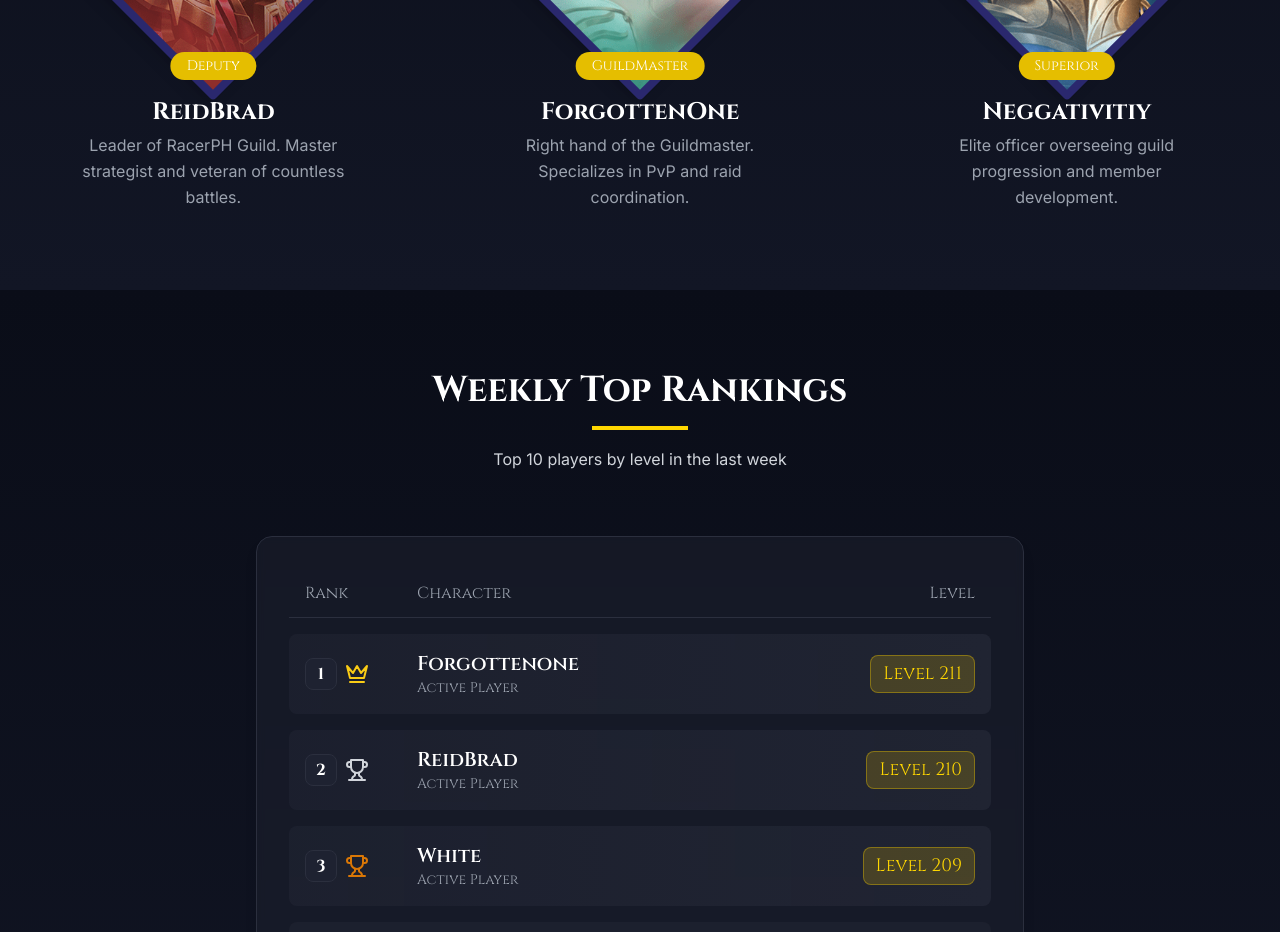
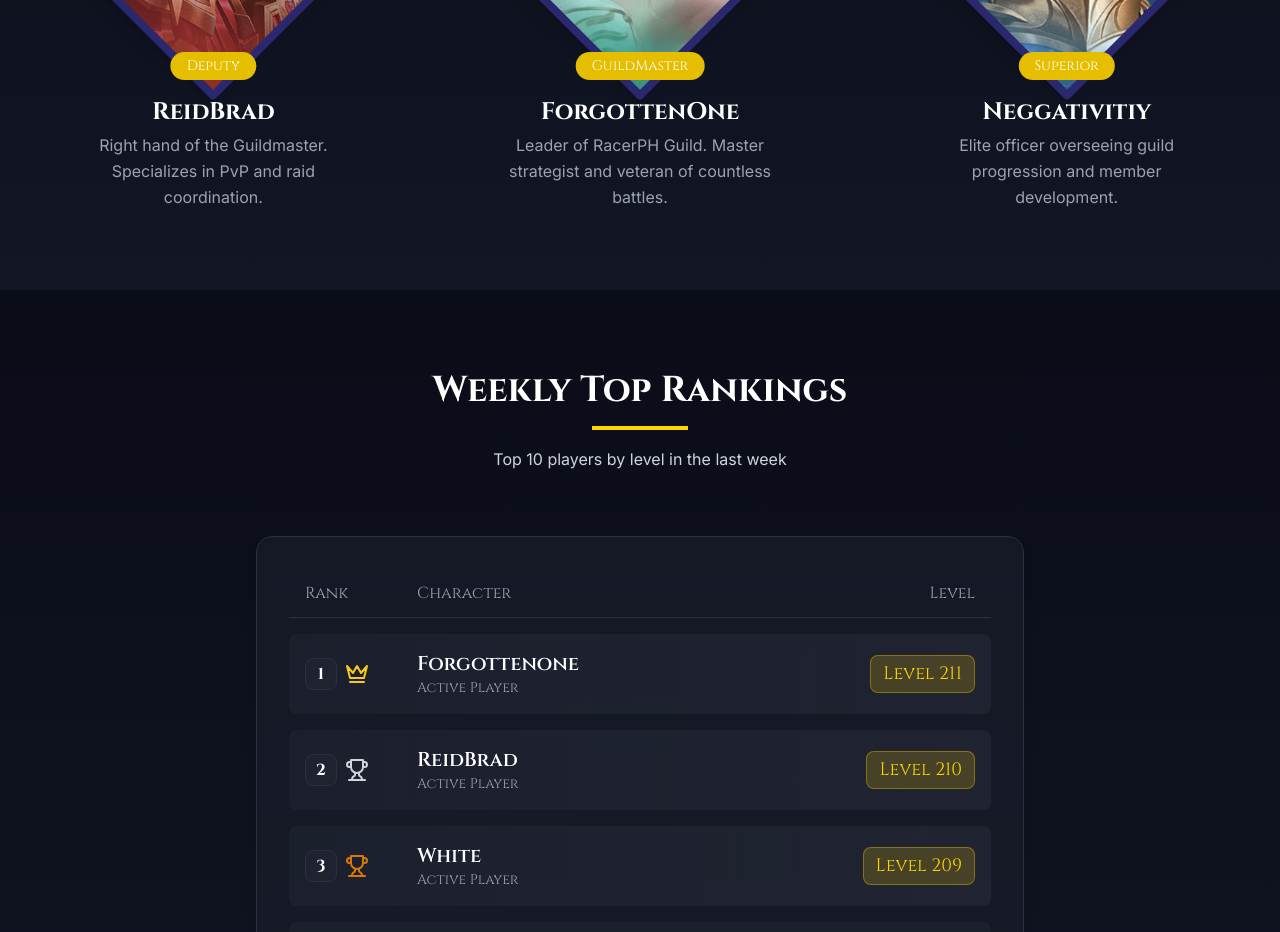
Before and after one commit to fame2332/MU-Dark-Epoch, a React (Vite) app: page / in a window 1280 px wide. Shown: the part 1280-2212 px from the top of the page. Built offline with nearby package versions, Linux system fonts and the light colour scheme.

Commit message:
Update officers.ts

```diff
--- a/src/data/officers.ts
+++ b/src/data/officers.ts
@@ -5,14 +5,14 @@ export const officers: Officer[] = [
     id: 1,
     name: 'ReidBrad',
     role: 'Deputy',
-    description: 'Leader of RacerPH Guild. Master strategist and veteran of countless battles.',
+    description: 'Right hand of the Guildmaster. Specializes in PvP and raid coordination.',
     imageUrl: '/images/knight.png'
   },
   {
     id: 2,
     name: 'ForgottenOne',
     role: 'GuildMaster',
-    description: 'Right hand of the Guildmaster. Specializes in PvP and raid coordination.',
+    description: 'Leader of RacerPH Guild. Master strategist and veteran of countless battles.',
     imageUrl: '/images/elf.png'
   },
   {
```
